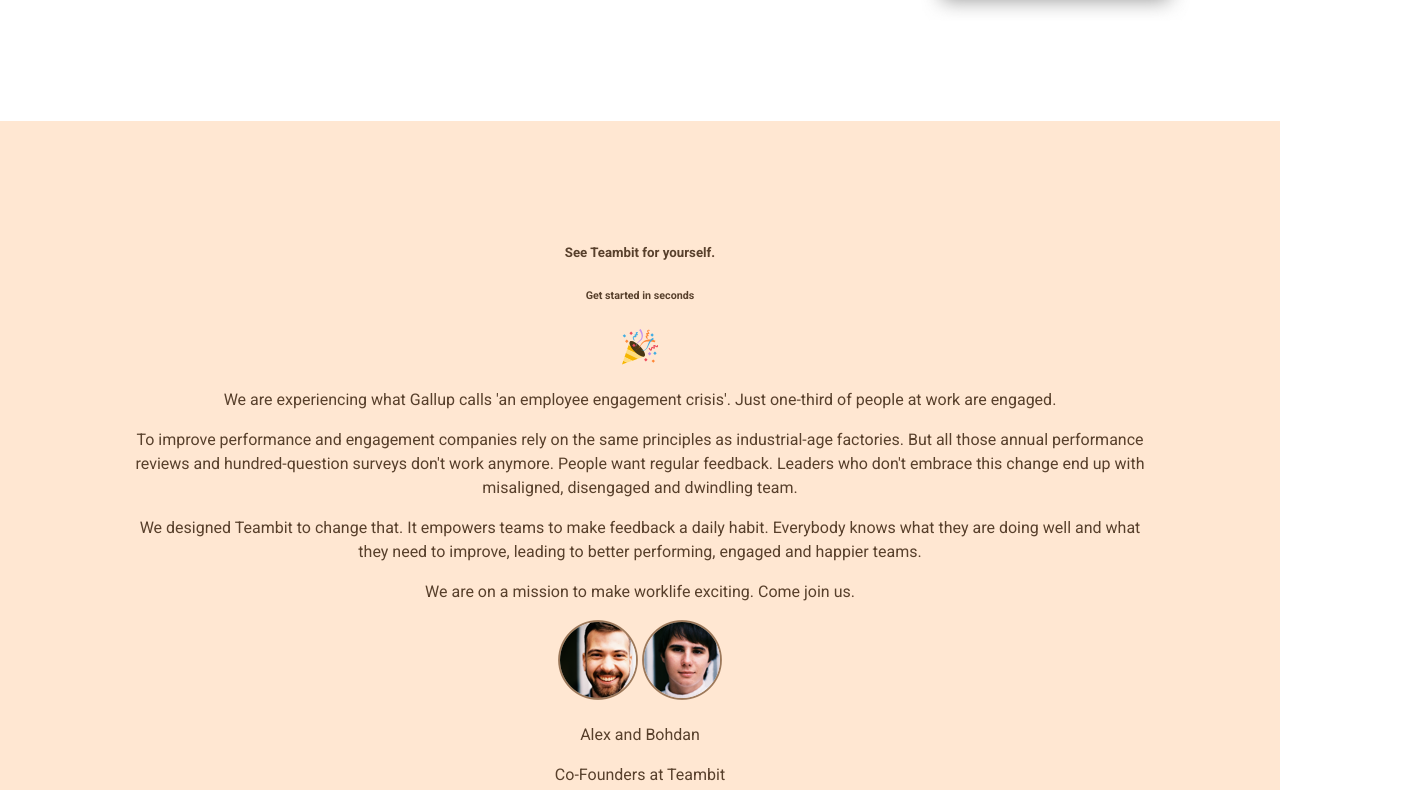
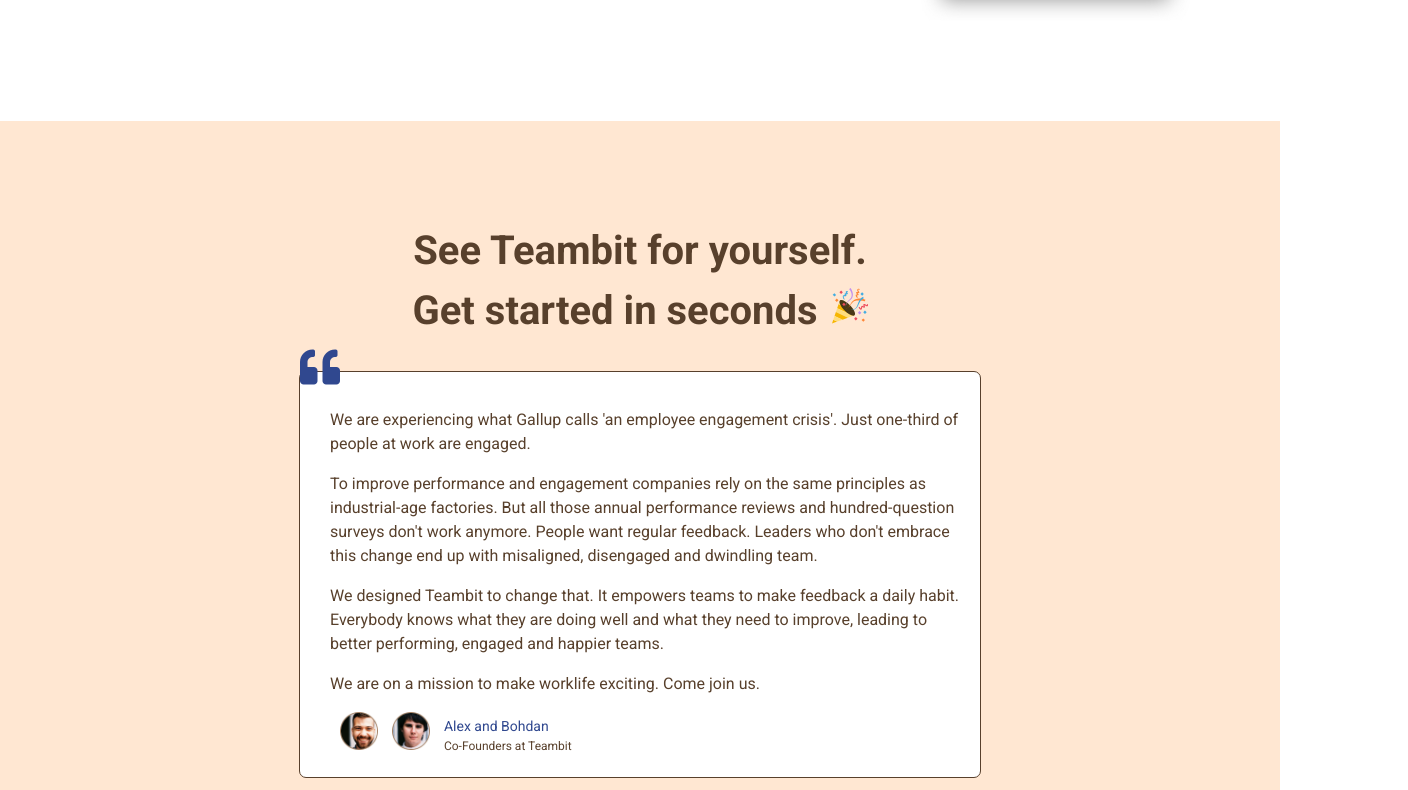
Before and after one commit to LeoNick85/node-sass-teambit, a website: page index.html in a window 1280 px wide. Shown: the part 5471-6261 px from the top of the page, 1408 px wide, since content can reach past the window. Drawn offline with Linux system fonts and the light colour scheme.

Commit message:
Added section quote. Main completed

```diff
--- a/index.html
+++ b/index.html
@@ -113,10 +113,13 @@
                     <img src="public/img/employee-recognition.jpg" alt="Screenshot" class="details-screenshot">
                 </div>
             </section>
-            <section class="alt-bg">
-                <div class="container text-center">
+            <section id="quote" class="alt-bg">
+                <div class="vertical-wrapper text-center">
                     <h5>See Teambit for yourself.</h5>
-                    <h6>Get started in seconds</h6><img src="public/img/happy.svg" alt="Happy">
+                    <div>
+                        <h6>Get started in seconds</h6>
+                        <img src="public/img/happy.svg" alt="Happy">
+                    </div>
                     <div id="quote-wrapper">
                         <p>We are experiencing what Gallup calls 'an employee engagement crisis'. Just one-third of people at work are engaged.</p>
                         <p>To improve performance and engagement companies rely on the same principles as industrial-age factories. But all those annual performance reviews and hundred-question surveys don't work anymore. People want regular feedback. Leaders who don't embrace this change end up with misaligned, disengaged and dwindling team.</p>
--- a/src/scss/Partials/_mainpage.scss
+++ b/src/scss/Partials/_mainpage.scss
@@ -6,6 +6,11 @@
 
 .alt-bg {
     background-color: $secondary_color;
+}
+
+.vertical-wrapper {
+    @include flex-vertical-center;
+    flex-direction: column;
 }
 
 .section-title {
@@ -45,8 +50,6 @@
         p {
             font-size: 22px;
         }
-
-
     }
 
     img {
@@ -93,6 +96,9 @@
 }
 
 section#details {
+    width: 100%;
+    overflow: hidden;
+
     .details-row {
         margin-bottom: $space_section;
     }
@@ -122,3 +128,62 @@
         }
     }
 }
+
+section#quote {
+    h5, h6 {
+        font-size: 40px;
+        margin: 0px;
+        display: inline-block;
+    }
+
+    div img {
+        margin-left: $space_small;
+    }
+
+    #quote-wrapper {
+        position: relative;
+        margin: $space_big;
+        text-align: left;
+        width: 630px;
+        padding: $space_medium $space_medium $space_medium $space_big;
+        background-color: white;
+        border: 1px solid $main_color;
+        border-radius: 7px;
+
+        #quote-sign {
+            img {
+                width: 38px;
+                height: 38px;
+            }
+
+            div {
+                display: inline-block;
+                height: 38px;
+            }
+
+            p {
+                margin: 0px 10px;
+            }
+
+            #quote-name {
+                font-size: 14px;
+                color: $btn_main_color;
+            }
+
+            #quote-roles {
+                font-size: 12px;
+            }
+        }
+    }
+
+    #quote-wrapper::before {
+        content: "\f10d";
+        font-family: "Font Awesome 5 Free";
+        font-weight: 900;
+        position: absolute;
+        color: $btn_main_color;
+        font-size: 40px;
+        top: -35px;
+        left: 0px;
+    }
+}
```
Also changed, not shown: public/app.css.
